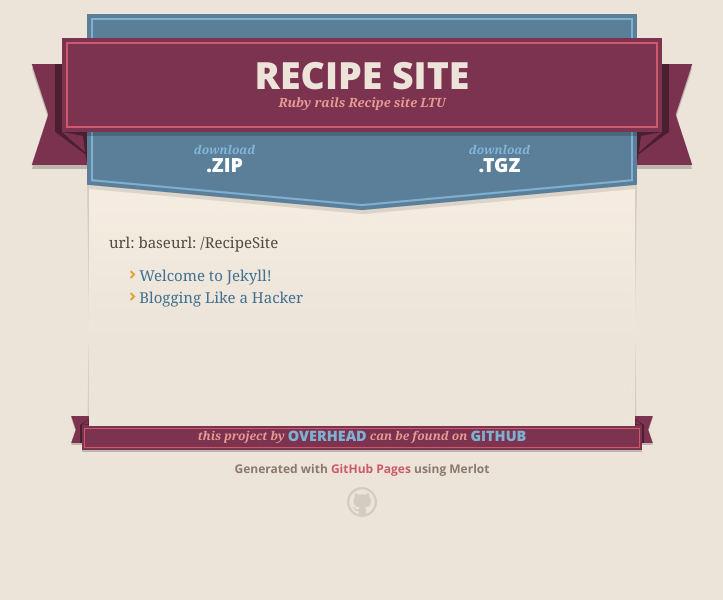
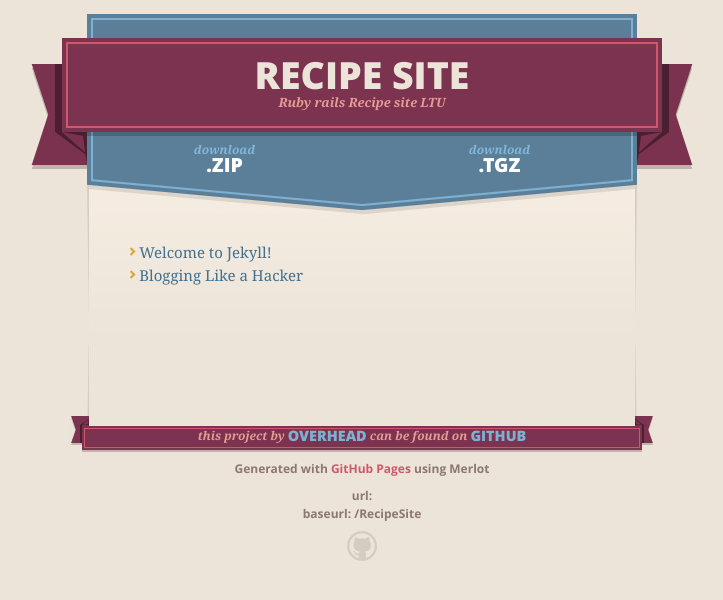
Before and after one commit to Overhead/RecipeSite, a Jekyll site: the page built from index.html, in a window 1280 px wide. Shown: the top 600 px of the page, without its empty margins (278-1001 px from the left). Built offline with Jekyll 4.4.1, drawn with Linux system fonts in a browser that asks for light colours; nearby versions of some CDN libraries; Markdown is read by kramdown in place of the engine named in the settings; part of the change alters nothing that is shown.

```diff
--- a/_includes/footer.html
+++ b/_includes/footer.html
@@ -7,5 +7,9 @@
     <span class="right-tail"></span>
   </span>
   <p>Generated with <a href="http://pages.github.com">GitHub Pages</a> using Merlot</p>
+  <p>
+  	url: {{ site.url }} <br/>
+  	baseurl: {{ site.baseurl }}
+  </p>
   <span class="octocat"></span>
 </footer>
--- a/_includes/header.html
+++ b/_includes/header.html
@@ -1,6 +1,6 @@
 <header>
   <span class="ribbon-outer">
-  	<a href="{{ site.url }}/index.html">
+  	<a href="{{ site.baseurl }}/index.html">
 	    <span class="ribbon-inner">
 	      <h1>{{ site.name }}</h1>
 	      <h2>Ruby rails Recipe site LTU</h2>
--- a/_layouts/default.html
+++ b/_layouts/default.html
@@ -26,8 +26,6 @@
       {% include header.html %}
 
       <section id="main_content">
-        url: {{ site.url }}
-        baseurl: {{ site.baseurl }}
         {{ content }}
       </section>
 
--- a/index.html
+++ b/index.html
@@ -1,13 +1,12 @@
 ---
 layout: default
-date:   2013-11-08 16:58:00
 title:  Home
 ---
 
 <ul>
   {% for post in site.posts %}
     <li>
-      <a href="{{ post.url }}">{{ post.title }}</a>
+      <a href="{{ site.baseurl }}{{ post.url }}">{{ post.title }}</a>
     </li>
   {% endfor %}
 </ul>
```
